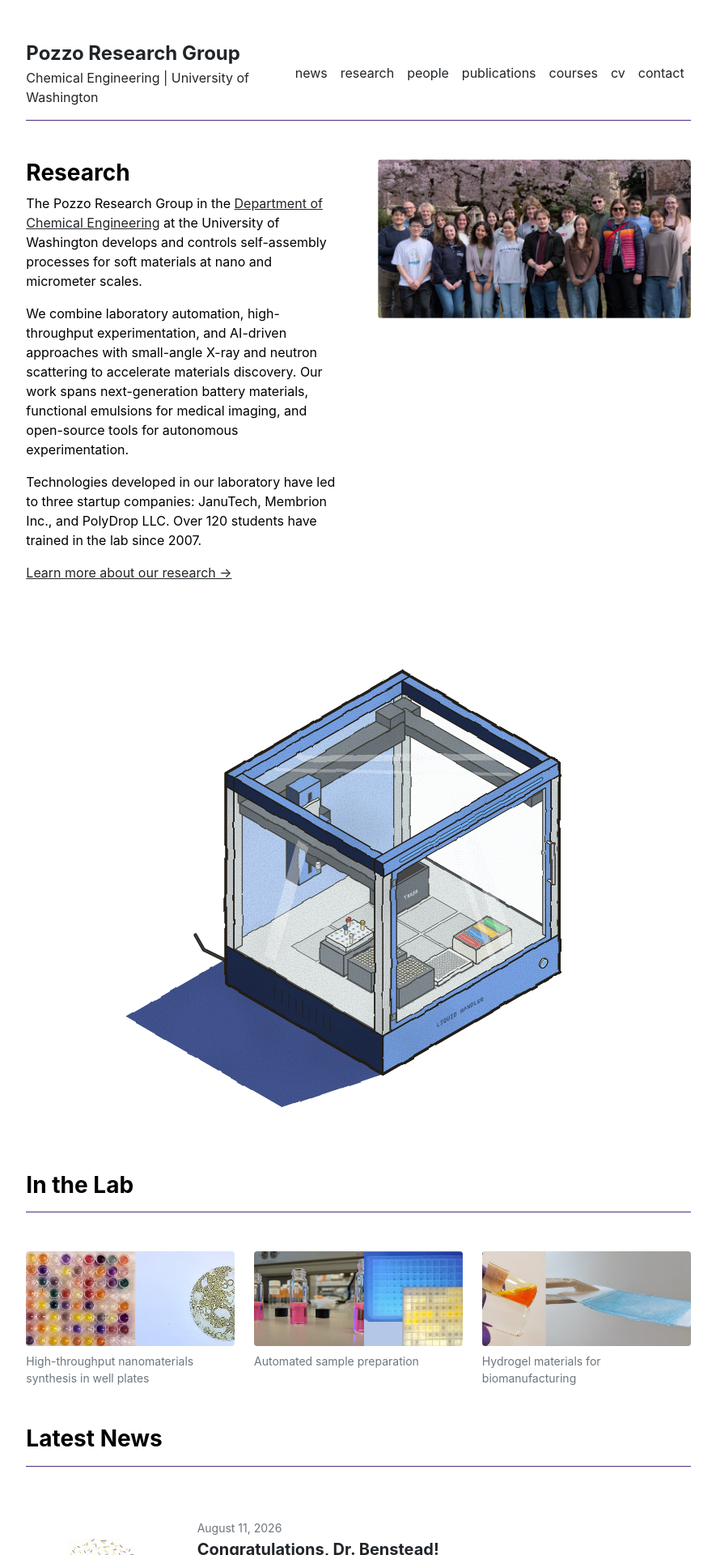
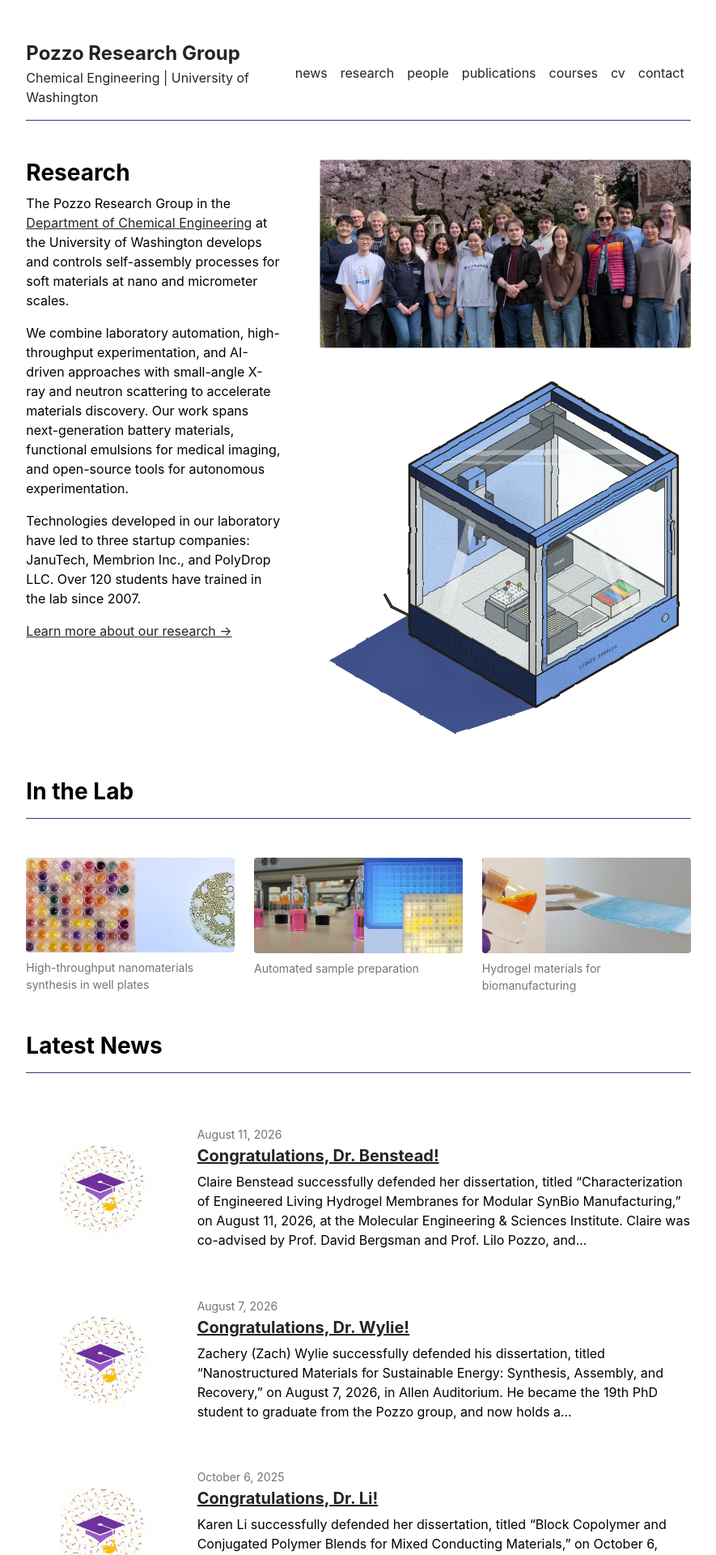
Before and after one commit to LiloUW/LiloUW.github.io, a Jekyll site: the page built from index.md, in a window 1280 px wide. Shown: the top 1920 px of the page at 81% size, without its empty margins (197-1082 px from the left). Built offline with Jekyll 4.4.1, drawn with Linux system fonts in a browser that asks for light colours.

Commit message:
Change aspect ratio

```diff
--- a/_data/settings.yml
+++ b/_data/settings.yml
@@ -10,8 +10,8 @@ menu:
 # Image shown beside the introduction on the home page.
 home_image: {image: 'assets/img/home.jpg', alt: 'The Pozzo Research Group on the UW campus'}
 
-# Interactive figure shown full width below the introduction and group photo on the home page
-# (self-contained HTML in assets/interactive/, in a 4:3 frame). `title` is read by screen readers;
+# Interactive figure shown under the group photo on the home page, at the photo's width (self-contained
+# HTML in assets/interactive/, drawn 4:3 and trimmed to a square window: .figure-crop in _sass/main.scss). `title` is read by screen readers;
 # add an optional `caption:` line to show text under it. Remove this entry to hide the figure.
 home_figure:
   src: 'assets/interactive/pipetting-robot.html'
--- a/_layouts/home.html
+++ b/_layouts/home.html
@@ -3,24 +3,21 @@ layout: default
 ---
 
 <div class="row g-5 mb-5">
-  <div class="col-md-6">
+  <div class="col-md-5">
     <h3 class="fw-bold">Research</h3>
     {{ content }}
   </div>
-  <div class="col-md-6">
+  <div class="col-md-7">
     <img src="{{ site.data.settings.home_image.image | relative_url }}" alt="{{ site.data.settings.home_image.alt }}" class="img-fluid rounded">
+    {% assign fig = site.data.settings.home_figure %}
+    {% if fig %}
+    <figure class="mt-4 mb-0">
+      <div class="figure-crop rounded"><iframe src="{{ fig.src | relative_url }}" title="{{ fig.title }}" loading="lazy" sandbox="allow-scripts"></iframe></div>
+      {% if fig.caption %}<figcaption class="text-muted small mt-2">{{ fig.caption }}</figcaption>{% endif %}
+    </figure>
+    {% endif %}
   </div>
 </div>
-
-{% assign fig = site.data.settings.home_figure %}
-{% if fig %}
-<div class="row mb-5">
-  <figure class="col-12 mb-0">
-    <iframe src="{{ fig.src | relative_url }}" title="{{ fig.title }}" class="figure-embed rounded" loading="lazy" sandbox="allow-scripts"></iframe>
-    {% if fig.caption %}<figcaption class="text-muted small mt-2">{{ fig.caption }}</figcaption>{% endif %}
-  </figure>
-</div>
-{% endif %}
 
 <div class="row g-4 mb-5 align-items-start">
   <div class="col-12">
--- a/_sass/main.scss
+++ b/_sass/main.scss
@@ -96,3 +96,21 @@ details > summary {
   border: 0;
   background: #fff;
 }
+
+// Home-page robot: a square window onto the figure's 4:3 page. The page is drawn 4:3 at the window's
+// height and centred, so its empty left and right margins are trimmed and the robot fills the window.
+.figure-crop {
+  position: relative;
+  width: 100%;
+  aspect-ratio: 1 / 1;
+  overflow: hidden;
+  background: #fff;
+  iframe {
+    position: absolute;
+    top: 0;
+    left: -13.667%;   // centred, then nudged right ~3% to balance the shadow on the left
+    width: 133.333%;
+    height: 100%;
+    border: 0;
+  }
+}
```
Also changed, not shown: IMAGES_GUIDE.md (+1 -1 lines), SITE_GUIDE.md (+5 -4 lines).
